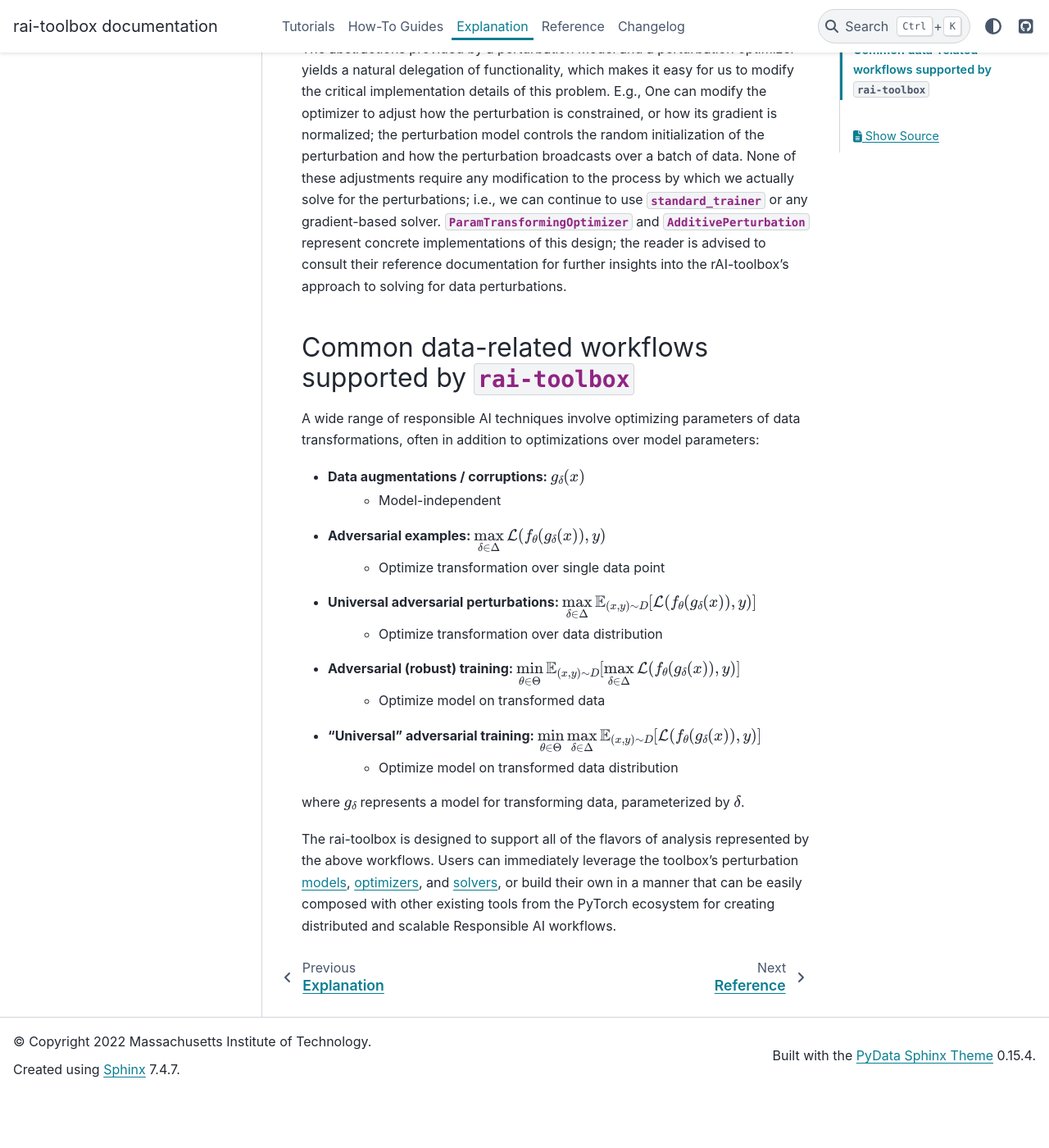
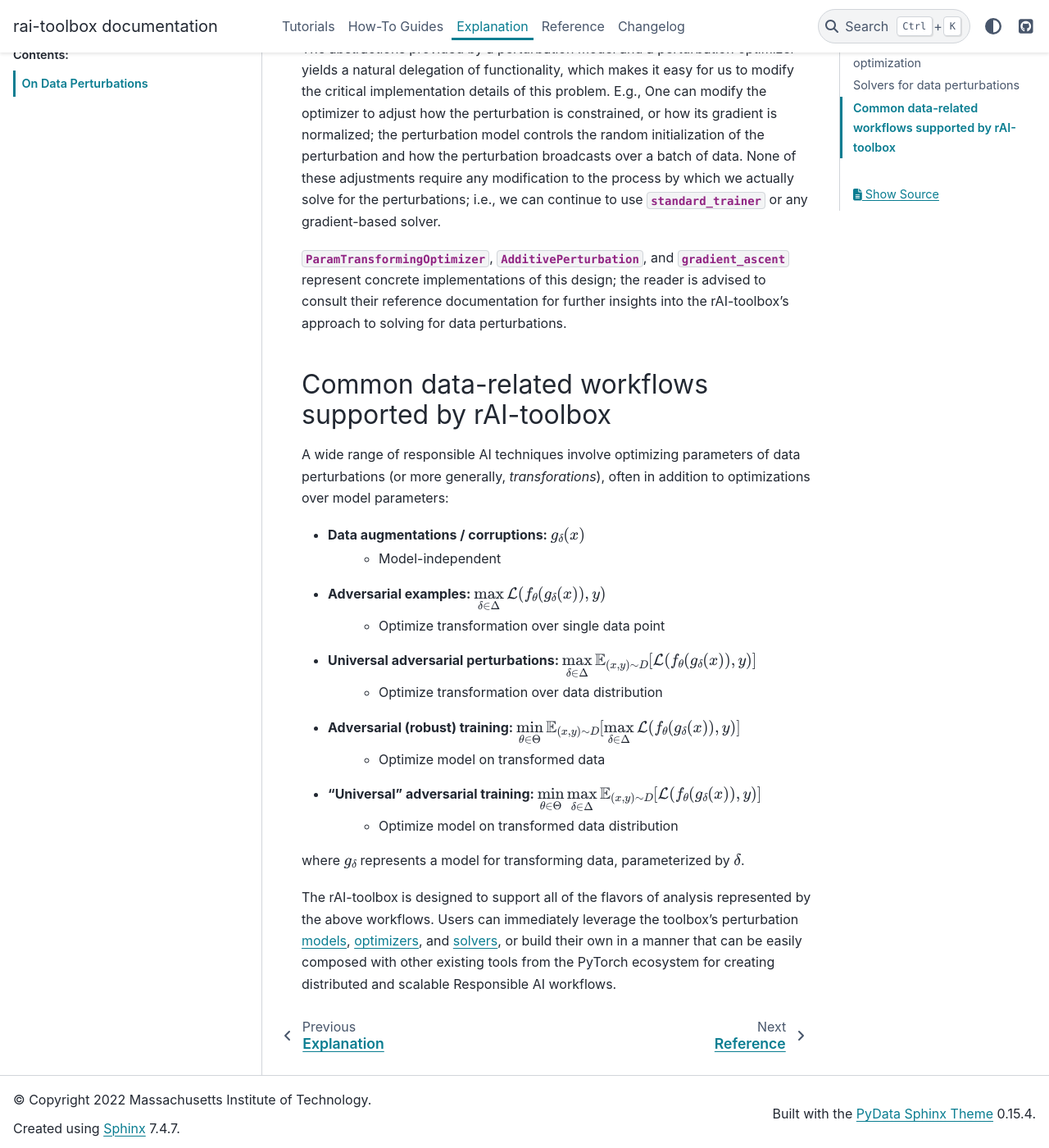
Before and after one commit to mit-ll-responsible-ai/responsible-ai-toolbox, a Sphinx documentation site: the page built from docs/source/explanation/perturbations.rst, in a window 1280 px wide and 1400 px high, scrolled down 3835 px. Shown: the whole window at 82% size. Built offline with Sphinx 7.4.7 and the PyData theme 0.15.4, drawn with Linux system fonts in a browser that asks for light colours; pages that are not in the unit, such as notebooks, are missing from menus; before the commit the page ends 5169 px from its top, so only the background shows below that; some of the changed text lies outside the part shown.

Commit message:
edits to perturbation explanation

```diff
--- a/docs/source/explanation/perturbations.rst
+++ b/docs/source/explanation/perturbations.rst
@@ -116,9 +116,9 @@
 
    # Implements PyTorch Optimizer API
    class PerturbationOptimizer(Optimizer):
-      def _pre_step_(self, param, **kwds): # e.g. perform gradient-normalization
+      def _pre_step_(self, param, **kwds): # e.g., perform gradient-normalization
       def _step_(self, param, **kwds): # perform gradient-based update on parameter
-      def _post_step_(self, param, grad): # e.g. project updated parameter into constraint set
+      def _post_step_(self, param, grad): # e.g., project updated parameter into constraint set
 
       def step(self):
          for param in self.all_params:
@@ -127,7 +127,7 @@
             self._post_step_(param)
 
 
-Having framed the perturbation process as a `torch.nn.Module`, whose parameters (e.g. the perturbation itself) are optimized and constrained via the `torch.optim.Optimizer` API, we can take any standard trainer, e.g.
+Having framed the perturbation process as a `torch.nn.Module`, whose parameters (e.g., the perturbation itself) are optimized and constrained via the `torch.optim.Optimizer` API, we can take any standard trainer, e.g.:
 
 .. code-block:: python
    :caption: A standard PyTorch trainer
@@ -173,14 +173,15 @@
    pert_data = pert_model(data)  # applies optimized peturbation to `data`
 
 The abstractions provided by a perturbation model and a perturbation optimizer yields a natural delegation of functionality, which makes it easy for us to modify the critical implementation details of this problem. E.g., One can modify the optimizer to adjust how the perturbation is constrained, or how its gradient is normalized; the perturbation model controls the random initialization of the perturbation and how the perturbation broadcasts over a batch of data. None of these adjustments require any modification to the process by which we actually solve for the perturbations; i.e., we can continue to use `standard_trainer` or any gradient-based solver.
-`~rai_toolbox.optim.ParamTransformingOptimizer` and `~rai_toolbox.perturbations.AdditivePerturbation` represent concrete implementations of this design; the reader is advised to consult their reference documentation for further insights into the rAI-toolbox's approach to solving for data perturbations.
+
+`~rai_toolbox.optim.ParamTransformingOptimizer`, `~rai_toolbox.perturbations.AdditivePerturbation`, and `~rai_toolbox.perturbations.gradient_ascent` represent concrete implementations of this design; the reader is advised to consult their reference documentation for further insights into the rAI-toolbox's approach to solving for data perturbations.
 
 
-Common data-related workflows supported by `rai-toolbox`
-========================================================
+Common data-related workflows supported by rAI-toolbox
+======================================================
 
 A wide range of responsible AI techniques involve optimizing parameters of data
-transformations, often in addition to optimizations over model parameters:
+perturbations (or more generally, *transforations*), often in addition to optimizations over model parameters:
 
 - Data augmentations / corruptions: :math:`g_\delta(x)`
     - Model-independent
@@ -196,7 +197,7 @@
 where :math:`g_\delta` represents a model for transforming data, parameterized by
 :math:`\delta`.
 
-The rai-toolbox is designed to support all of the flavors of analysis represented by
+The rAI-toolbox is designed to support all of the flavors of analysis represented by
 the above workflows. Users can immediately leverage the toolbox's perturbation
 :ref:`models <pert-models>`, :ref:`optimizers <optim-reference>`,
 and :ref:`solvers <pert-solvers>`, or build their own in a manner that can be easily composed with other existing tools from the PyTorch ecosystem for creating distributed and scalable Responsible AI workflows.
```
Also changed, not shown: other parts of docs/source/explanation/perturbations.rst (+2 -2 lines).
